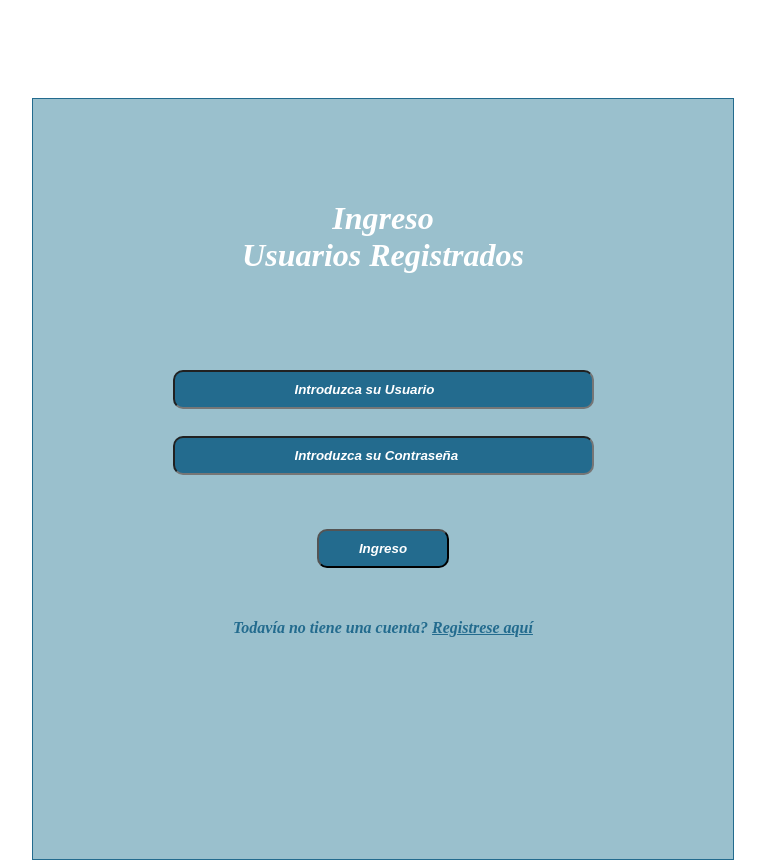
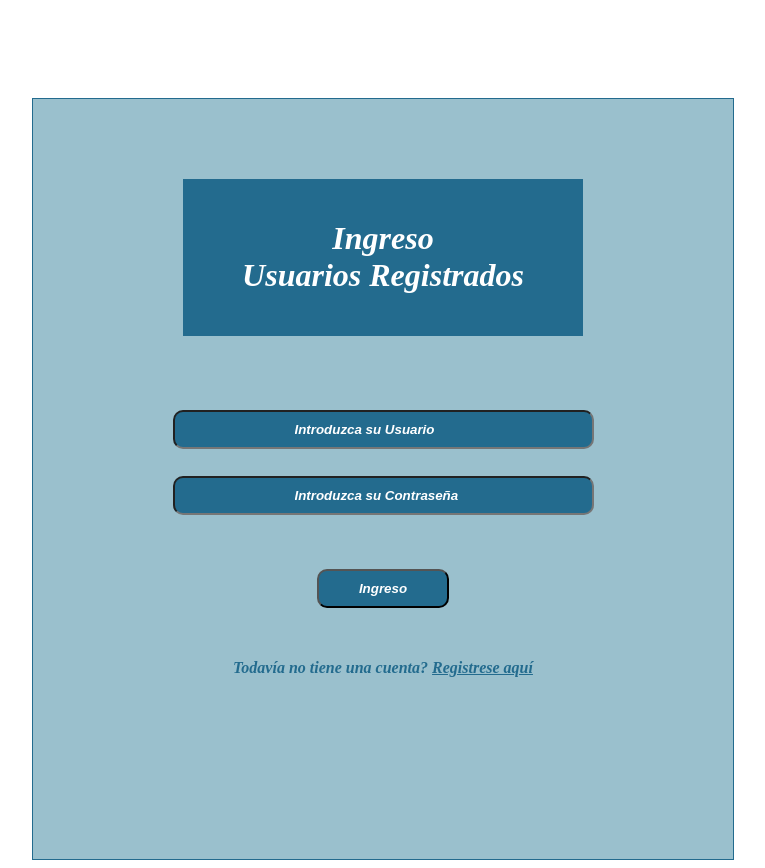
Before and after one commit to PabloCarrai/Ticketeadora-P-CVL, a Flask app: page / in a window 1280 px wide. Shown: the whole page, without its empty margins (257-1022 px from the left). Run offline with Flask 3, Linux system fonts and the light colour scheme; some libraries are stand-ins or nearby versions.

Commit message:
Agregado de estilos
Incorporación de un par de estilos

```diff
--- a/static/style.css
+++ b/static/style.css
@@ -60,3 +60,29 @@
     font-style: oblique;
     font-weight: bold;
 }
+
+/*Guido new 22/07/24*/
+.header2 {
+    padding: 20px; /* Aumenté el padding para crear más espacio alrededor del texto */
+    width: 400px; /*100%; /* Asegura que el encabezado no exceda el ancho del contenedor */
+    max-width: 100%; /* Evita que el encabezado se expanda más allá del contenedor */
+    height: auto;
+    background-color: #236B8E;
+    display: flex;
+    align-items: center;
+    justify-content: center;
+    text-align: center;
+    box-sizing: border-box; /* Asegura que el padding se incluya en el ancho total */
+    margin: 0 auto; /* Centra el div horizontalmente */
+}
+
+.top-right {
+    position: absolute;
+    top: 10px;
+    right: 10px;
+    }
+    table {
+    margin: 0 auto;
+    border-collapse: collapse;
+    }
+/*Guido new 22/07/24*/
```
